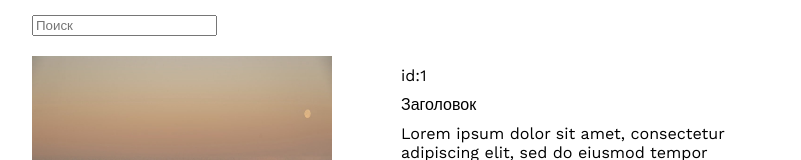
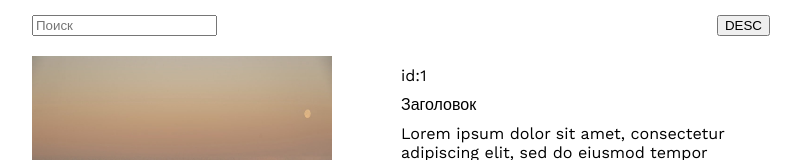
Before and after one commit to T-EVA-01/FinalTask, a Next.js app: page / in a window 1280 px wide. Shown: the top 160 px of the page, without its empty margins (239-1040 px from the left). Built offline with nearby package versions, Linux system fonts and the light colour scheme.

Commit message:
add some sort logic

```diff
--- /dev/null
+++ b/src/components/Posts/PostsHeader.jsx
@@ -0,0 +1,9 @@
+import styled from "styled-components";
+
+const PostsHeader = styled.div`
+    display: flex;
+    justify-content: space-between;
+    margin-bottom: 20px;
+`
+
+export default PostsHeader;
--- a/src/components/Posts/index.tsx
+++ b/src/components/Posts/index.tsx
@@ -1,15 +1,13 @@
 import styled from 'styled-components';
 import { IPost } from '../../../interfaces/interfaces';
 import Post from './Post';
+import PostsHeader from './PostsHeader';
+import { useState, useEffect } from 'react';
 
 const Posts = styled.div`
     width: 60%;
     margin: 0 auto;
     padding: 15px;
-
-    input {
-        margin-bottom: 20px;
-    }
 
     .post {
         margin-bottom: 20px;
@@ -23,9 +21,49 @@ interface PostsProps {
 
 const Index = ({className, data}: PostsProps) => {
 
+    const [sortStatus, setSortStatus] = useState('');
+    const [booleanSortFlag, setBooleanSortFlag] = useState(false);
+
+    useEffect(() => {
+        if (booleanSortFlag) {
+            setSortStatus('ASC');
+            sortHandler(sortStatus, data);
+        } else {
+            setSortStatus('DESC')
+            sortHandler(sortStatus, data);
+        }
+    })
+
+    function sortHandler(sortStatus: string, data: IPost[]) {
+        switch(sortStatus) {
+            case "ASC":
+                data.sort((a, b) => {
+                    if (a.id > b.id) {
+                        return 1
+                    } else {
+                        return -1
+                    }
+                });
+                break;
+            case "DESC":
+                data.sort((a, b) => {
+                    if (a.id > b.id) {
+                        return -1
+                    } else {
+                        return 1
+                    }
+                });
+                break;
+        }
+    }
+
     return(
         <Posts className={className}>
-            <input type="text" placeholder='Поиск'/>
+            <PostsHeader>
+                <input type="text" placeholder='Поиск'/>
+                <button onClick={() => setBooleanSortFlag(!booleanSortFlag)}>{sortStatus}</button>
+            </PostsHeader>
+
             {data.map((item, index) => {
                 return(
                     <Post className='post' post={item} key={index}/>
```
